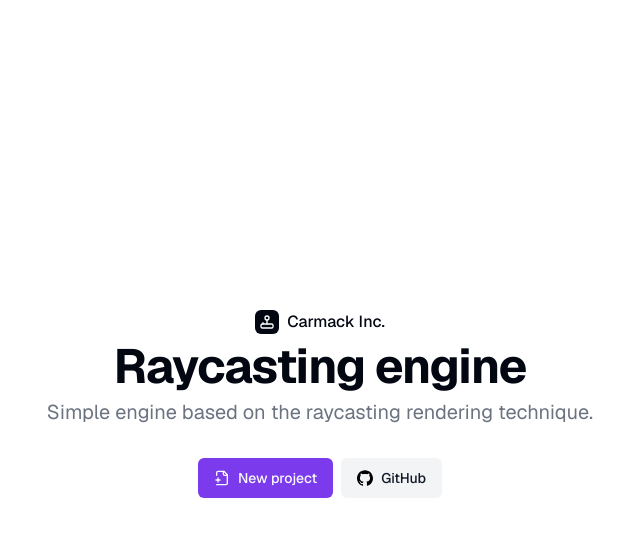
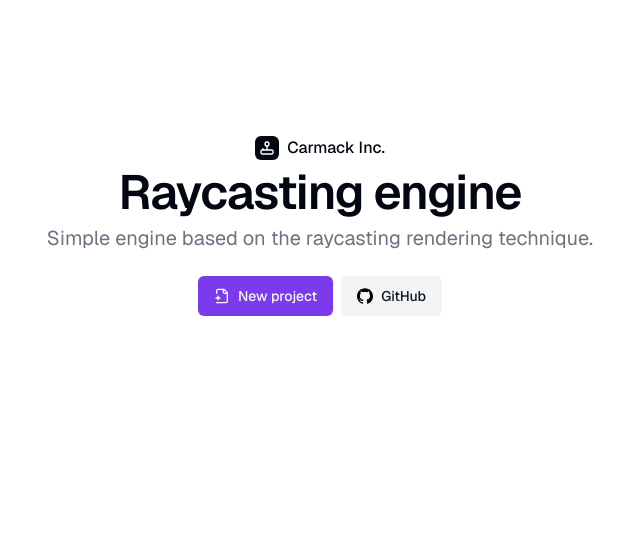
Before and after one commit to carmack-inc/raycasting-engine, a Next.js app: page / in a window 1280 px wide. Shown: the top 536 px of the page, without its empty margins (320-960 px from the left). Built offline with nearby package versions, Linux system fonts and the light colour scheme.

Commit message:
refactor: extract the hero into a component

```diff
--- a/src/app/page.tsx
+++ b/src/app/page.tsx
@@ -4,8 +4,16 @@ import Link from 'next/link'
 
 export default function Home() {
   return (
-    <div className="w-full h-screen flex items-center justify-center flex-col gap-4">
-      <section className="text-center flex flex-col items-center">
+    <div>
+      <Hero />
+    </div>
+  );
+}
+
+function Hero() {
+  return (
+    <section className="flex flex-col items-center py-32">
+      <div className="text-center flex flex-col items-center">
         <Button asChild variant="ghost">
           <a href="https://github.com/carmack-inc" target="_blank">
             <span className="inline-flex items-center justify-center size-6 bg-foreground rounded-md">
@@ -15,15 +23,15 @@ export default function Home() {
           </a>
         </Button>
 
-        <h1 className="text-5xl font-bold tracking-tight">
+        <h1 className="text-5xl font-semibold tracking-tight">
           Raycasting engine
         </h1>
         <p className="mt-2 text-xl text-muted-foreground">
           Simple engine based on the raycasting rendering technique.
         </p>
-      </section>
+      </div>
 
-      <div className="flex items-center gap-x-2 mt-4">
+      <div className="flex items-center gap-x-2 mt-6">
         <Button asChild>
           <Link href="/engine">
             <FilePlus2Icon />
@@ -40,6 +48,6 @@ export default function Home() {
           </a>
         </Button>
       </div>
-    </div>
+    </section>
   );
 }
```
